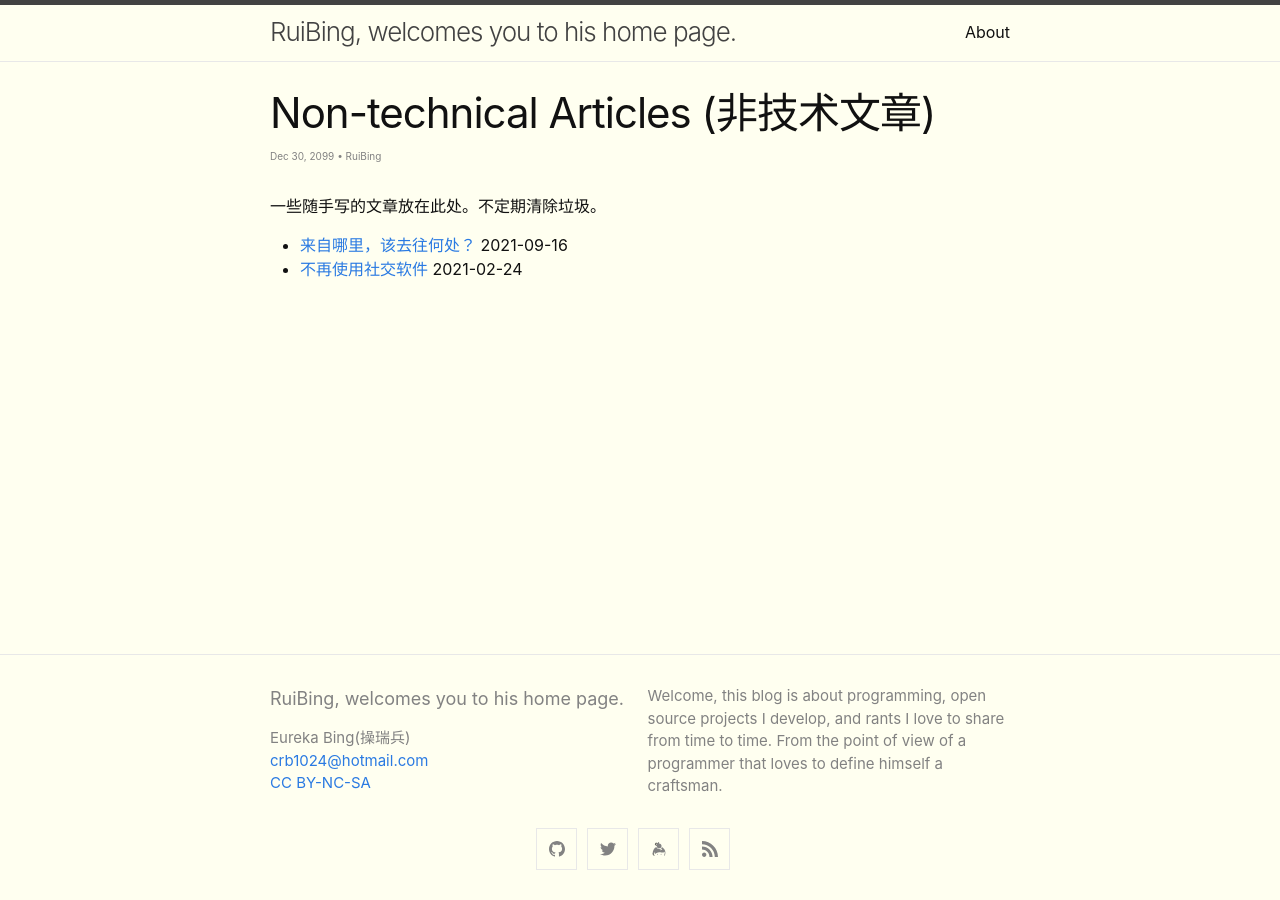
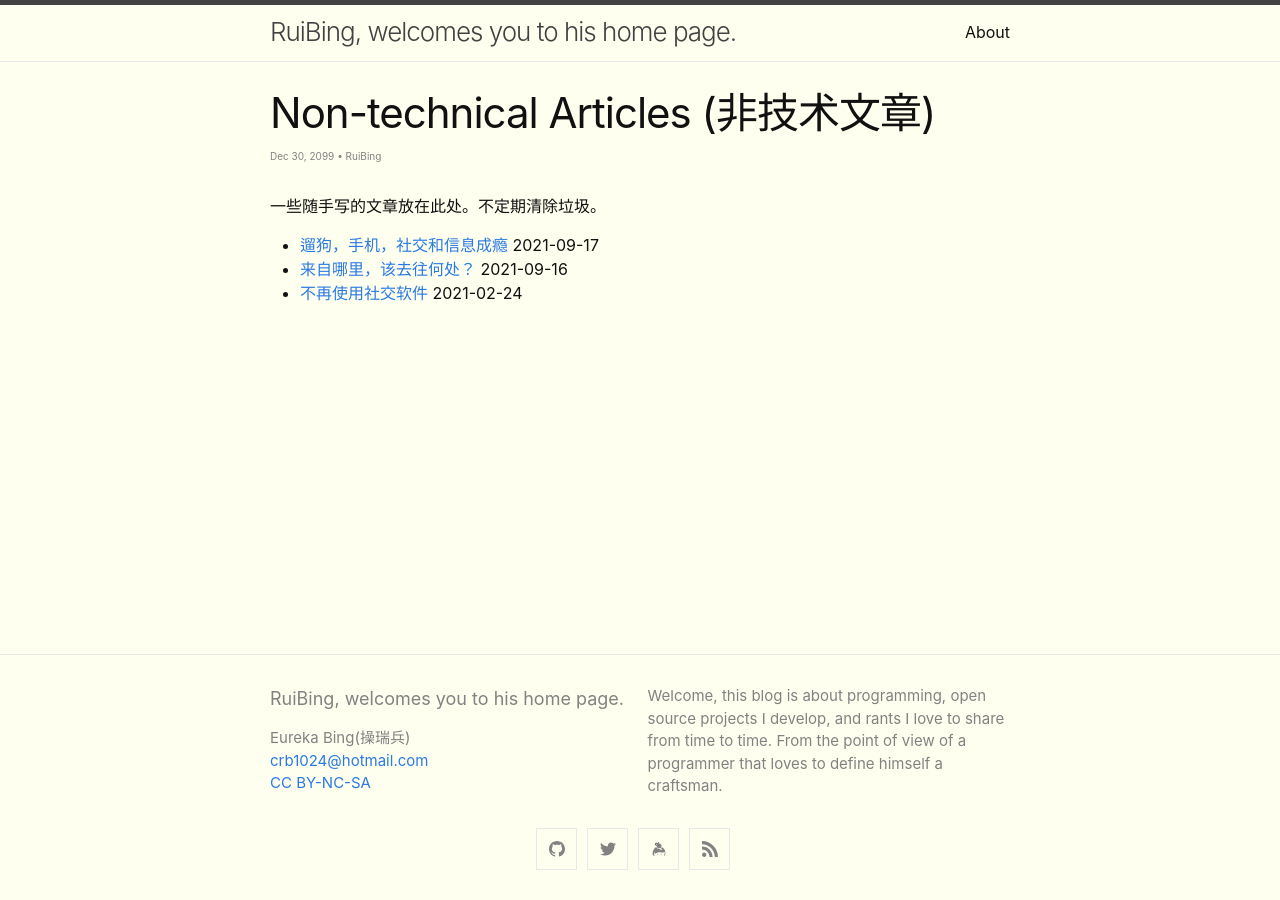
Before and after one commit to crb912/crb912.github.io, a Jekyll site: the page built from _posts/2099-12-30-Non-technical-articles.md, in a window 1280 px wide. Built offline with Jekyll 4.4.1, drawn with Linux system fonts in a browser that asks for light colours.

Commit message:
new essay

```diff
--- a/_posts/2099-12-30-Non-technical-articles.md
+++ b/_posts/2099-12-30-Non-technical-articles.md
@@ -8,5 +8,6 @@ category: personal
 
 一些随手写的文章放在此处。不定期清除垃圾。
 
+- [遛狗，手机，社交和信息成瘾](https://snippets.cacher.io/snippet/9d202169d700c0578c74) 2021-09-17
 - [来自哪里，该去往何处？](https://snippets.cacher.io/snippet/409e9d1bc46f5c7ce9a0) 2021-09-16
 - [不再使用社交软件](https://snippets.cacher.io/snippet/d98eeda9c90354963bf1) 2021-02-24
```
